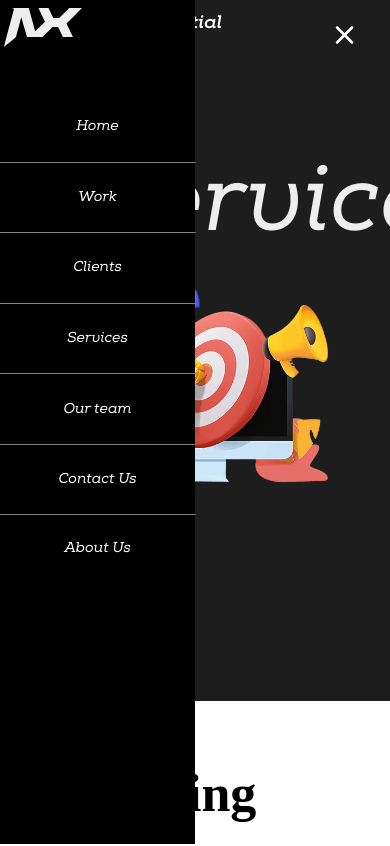
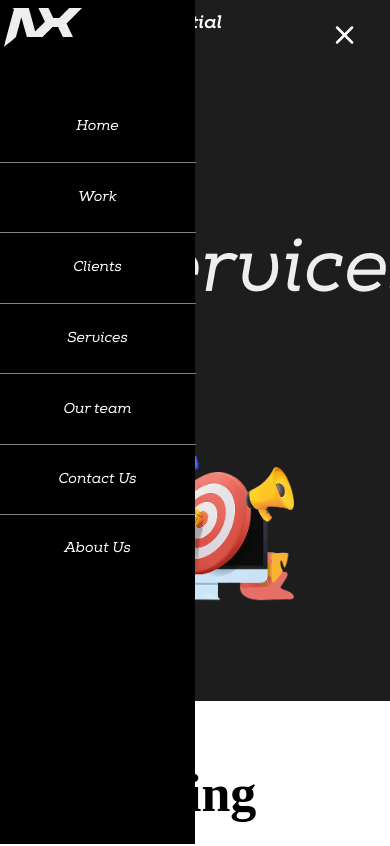
Before and after one commit to MHamada96/axes, a React (Create React App) app: page /Services in a window 390 px wide. Shown: the top 846 px of the page. Built offline with nearby package versions, Linux system fonts and the light colour scheme.

Commit message:
fix head section responsive code

```diff
--- a/src/components/HeadSection/HeadSection.css
+++ b/src/components/HeadSection/HeadSection.css
@@ -5,11 +5,16 @@
 .head-section-container {
     width: 85%;
     margin: auto;
+    display: flex;
+    flex-direction: column;
+    justify-content: center;
+    align-items: center;
 }
 .Head {
     height: 65vh;
 }
 .Head .content {
+    width: 100%;
     display: flex;
     flex-direction: row;
     justify-content: space-between;
@@ -18,12 +23,12 @@
 
 .Head .content .Word1 {
     font-family: "Nexa Slab Regular Italic", sans-serif;
-    font-size: 5rem;
+    font-size: 4rem;
     margin: 0px;
 }
 .Head .content .Word2 {
     font-family: "Nexa Slab xBold Italic", sans-serif;
-    font-size: 8rem;
+    font-size: 6rem;
 }
 .Head .content span {
     display: block;
@@ -32,8 +37,8 @@
 }
 
 .Head .content img {
-    width: 50%;
-    width: auto;
+    max-width: 60%;
+    /* width: auto; */
     max-height: 50vh;
 }
 
@@ -60,16 +65,17 @@
         flex-direction: column;
         justify-content: space-between;
         padding-top: 7vh;
+        height: 65%;
     }
 
     .Head .content .Word1 {
         font-family: "Nexa Slab Regular Italic", sans-serif;
-        font-size: 70pt;
+        font-size: 5.8rem;
         margin: 0px;
     }
     .Head .content .Word2 {
         font-family: "Nexa Slab Regular Italic", sans-serif;
-        font-size: 70pt;
+        font-size: 5.8rem;
     }
     .Head .content span {
         display: inline;
```
